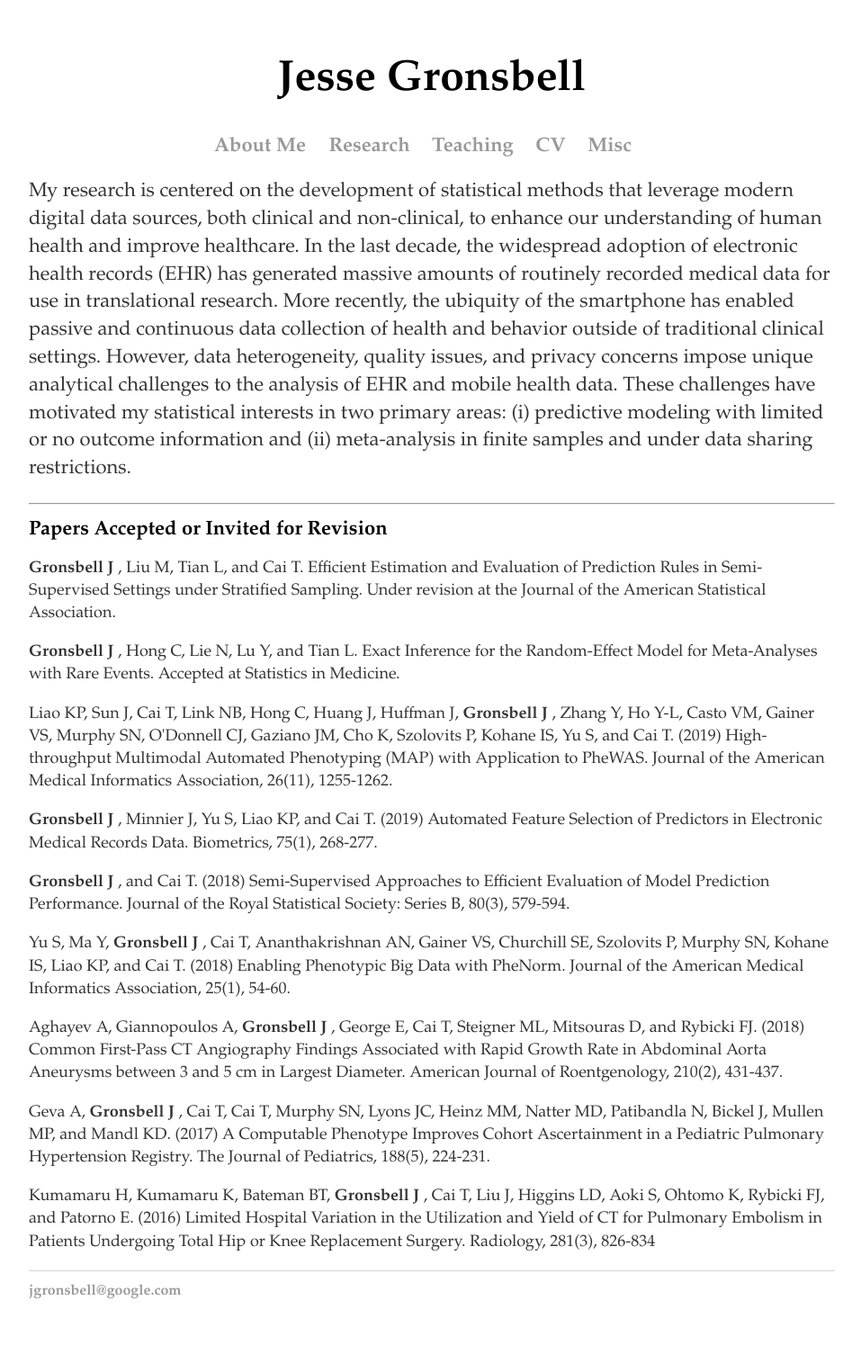
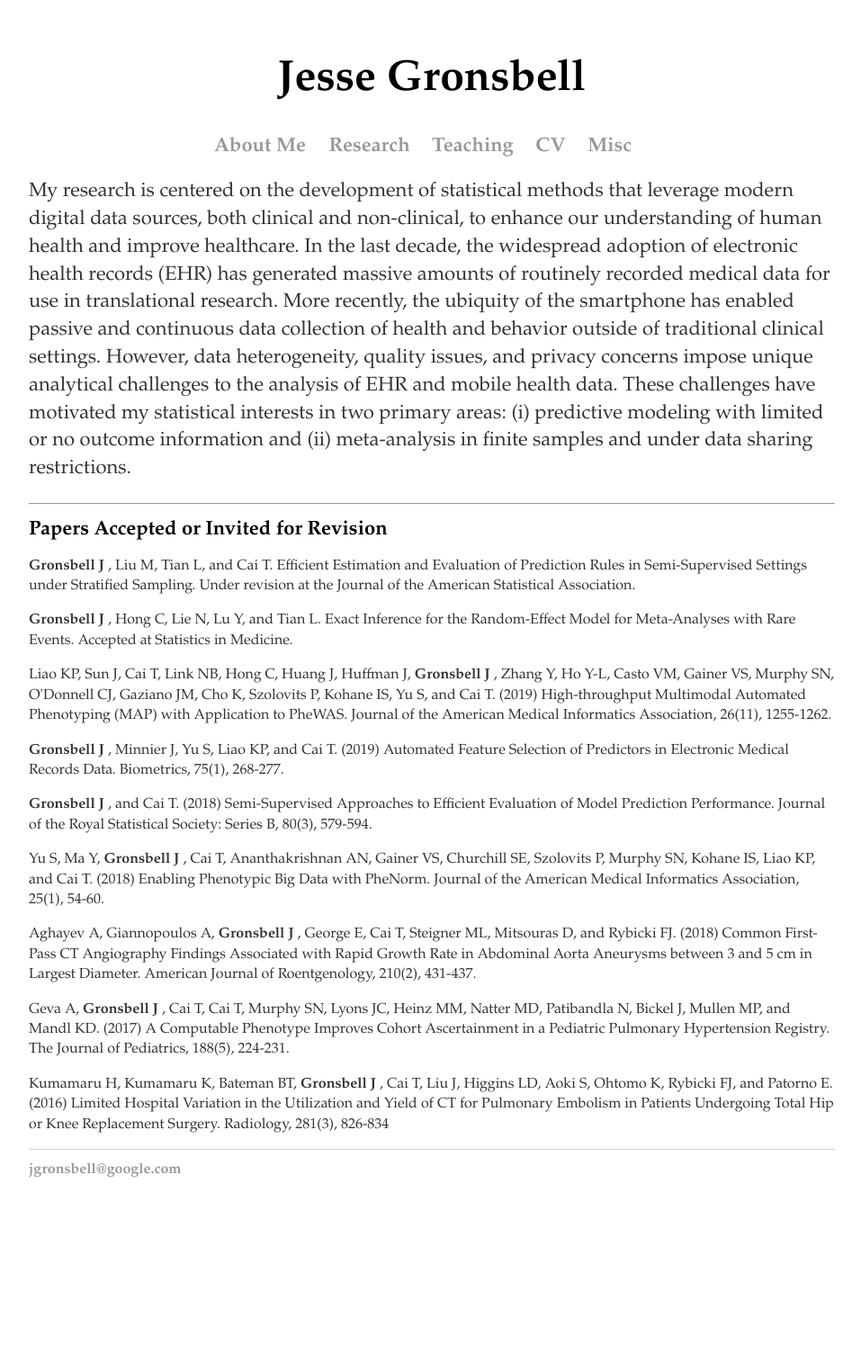
Before and after one commit to jgrons/old_website, a Jekyll site: the page built from research.html, in a window 1280 px wide. Shown: the whole page at 90% size, without its empty margins (160-1117 px from the left). Built offline with Jekyll 4.4.1, drawn with Linux system fonts in a browser that asks for light colours; after the commit the page ends 1370 px from its top, so only the background shows below that.

Commit message:
Update research.html

```diff
--- a/research.html
+++ b/research.html
@@ -19,38 +19,38 @@ title: Jesse Gronsbell
 
 <h1 style="font-size:22px; font-family: palatino">Papers Accepted or Invited for Revision</h1>
 
-<p style="font-size:18px; font-family: palatino">
+<p style="font-size:16px; font-family: palatino">
  <b> Gronsbell J </b>, Liu M, Tian L, and Cai T. Efficient Estimation and Evaluation of Prediction Rules in Semi-Supervised Settings under Stratified Sampling. Under revision at the Journal of the American Statistical Association.
 </p>
 
-<p style="font-size:18px; font-family: palatino">
+<p style="font-size:16px; font-family: palatino">
 <b> Gronsbell J </b>, Hong C, Lie N, Lu Y, and Tian L. Exact Inference for the Random-Effect Model for Meta-Analyses with Rare Events. Accepted at Statistics in Medicine.
 </p>
 
-<p style="font-size:18px; font-family: palatino">
+<p style="font-size:16px; font-family: palatino">
 Liao KP, Sun J, Cai T, Link NB, Hong C, Huang J, Huffman J, <b> Gronsbell J </b>, Zhang Y, Ho Y-L, Casto VM, Gainer VS, Murphy SN, O'Donnell CJ, Gaziano JM, Cho K, Szolovits P, Kohane IS, Yu S, and Cai T. (2019) High-throughput  Multimodal  Automated  Phenotyping  (MAP) with  Application  to  PheWAS. Journal of the American Medical Informatics Association, 26(11), 1255-1262.
 </p>
 
-<p style="font-size:18px; font-family: palatino">
+<p style="font-size:16px; font-family: palatino">
 <b> Gronsbell J </b>, Minnier J, Yu S, Liao KP, and Cai T.  (2019) Automated Feature Selection of Predictors in Electronic Medical Records Data. Biometrics, 75(1), 268-277.
 </p>
 
-<p style="font-size:18px; font-family: palatino">
+<p style="font-size:16px; font-family: palatino">
 <b> Gronsbell J </b>, and Cai T. (2018) Semi-Supervised Approaches to Efficient Evaluation of Model Prediction Performance. Journal of the Royal Statistical Society: Series B, 80(3), 579-594.
 </p>
 
-<p style="font-size:18px; font-family: palatino">
+<p style="font-size:16px; font-family: palatino">
 Yu S, Ma Y, <b> Gronsbell J </b>, Cai T, Ananthakrishnan AN, Gainer VS, Churchill SE, Szolovits P, Murphy SN, Kohane IS, Liao KP, and Cai T. (2018) Enabling Phenotypic Big Data with PheNorm. Journal of the American Medical Informatics Association, 25(1), 54-60.
 </p>
 
-<p style="font-size:18px; font-family: palatino">
+<p style="font-size:16px; font-family: palatino">
 Aghayev A, Giannopoulos A, <b> Gronsbell J </b>, George E, Cai T, Steigner ML, Mitsouras D, and Rybicki FJ. (2018) Common First-Pass CT Angiography Findings Associated with Rapid Growth Rate in Abdominal Aorta Aneurysms between 3 and 5 cm in Largest Diameter. American Journal of Roentgenology, 210(2), 431-437.
 </p>
 
-<p style="font-size:18px; font-family: palatino">
+<p style="font-size:16px; font-family: palatino">
 Geva A, <b> Gronsbell J </b>,  Cai T,  Cai T,  Murphy SN, Lyons JC, Heinz MM, Natter MD, Patibandla N, Bickel J, Mullen MP, and Mandl KD. (2017) A Computable Phenotype Improves Cohort Ascertainment in a Pediatric Pulmonary Hypertension Registry. The Journal of Pediatrics, 188(5), 224-231.
 </p>
 
-<p style="font-size:18px; font-family: palatino">
+<p style="font-size:16px; font-family: palatino">
 Kumamaru H, Kumamaru K, Bateman BT, <b> Gronsbell J </b>, Cai T, Liu J, Higgins LD, Aoki S, Ohtomo K, Rybicki FJ, and Patorno E. (2016) Limited Hospital Variation in the Utilization and Yield of CT for Pulmonary Embolism in Patients Undergoing Total Hip or Knee Replacement Surgery. Radiology, 281(3), 826-834
 	</p>
```
